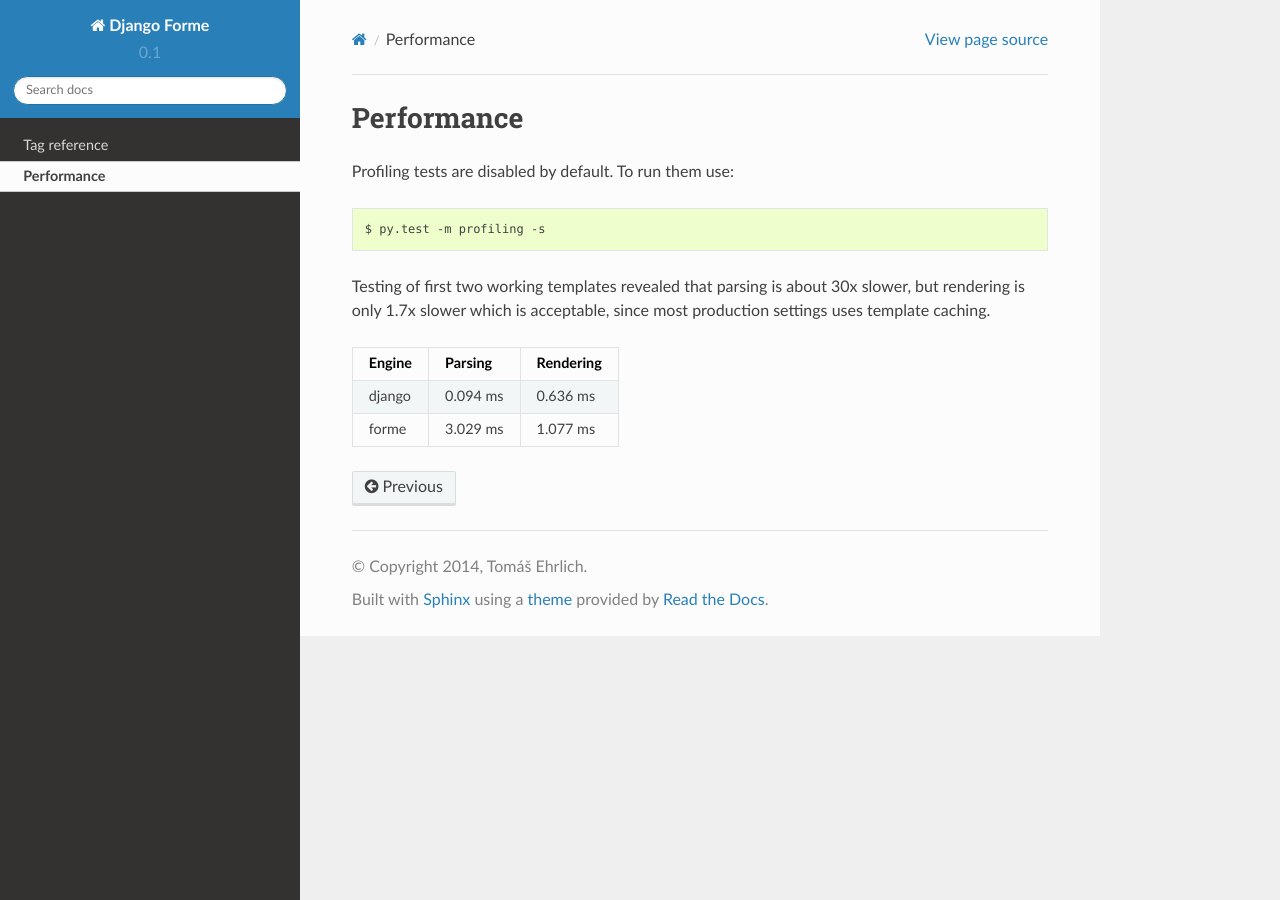
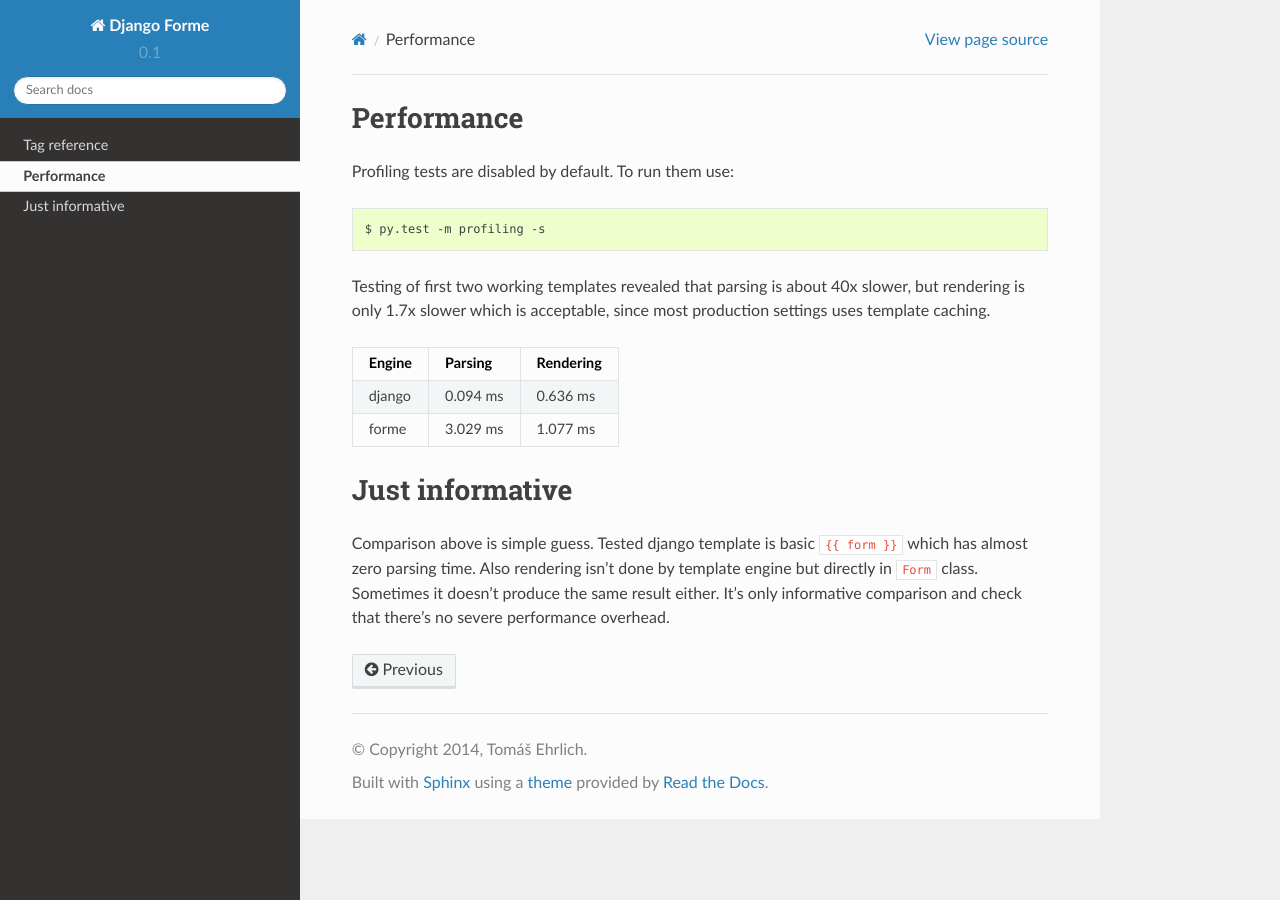
Before and after one commit to blubecks/django-forme, a Sphinx documentation site: the page built from docs/performance.rst, in a window 1280 px wide. Built offline with Sphinx 7.4.7 and the Read the Docs theme 2.0.0, drawn with Linux system fonts in a browser that asks for light colours.

Commit message:
Clarify performance section in docs.

```diff
--- a/docs/performance.rst
+++ b/docs/performance.rst
@@ -5,7 +5,7 @@ Profiling tests are disabled by default. To run them use::
 
   $ py.test -m profiling -s
 
-Testing of first two working templates revealed that parsing is about 30x slower,
+Testing of first two working templates revealed that parsing is about 40x slower,
 but rendering is only 1.7x slower which is acceptable, since most production
 settings uses template caching.
 
@@ -15,3 +15,12 @@ Engine  Parsing   Rendering
 django  0.094 ms  0.636 ms
 forme   3.029 ms  1.077 ms
 ======  ========  =========
+
+Just informative
+================
+
+Comparison above is simple guess. Tested django template is basic ``{{ form }}``
+which has almost zero parsing time. Also rendering isn't done by template engine
+but directly in ``Form`` class. Sometimes it doesn't produce the same result
+either. It's only informative comparison and check that there's no severe
+performance overhead.
```
